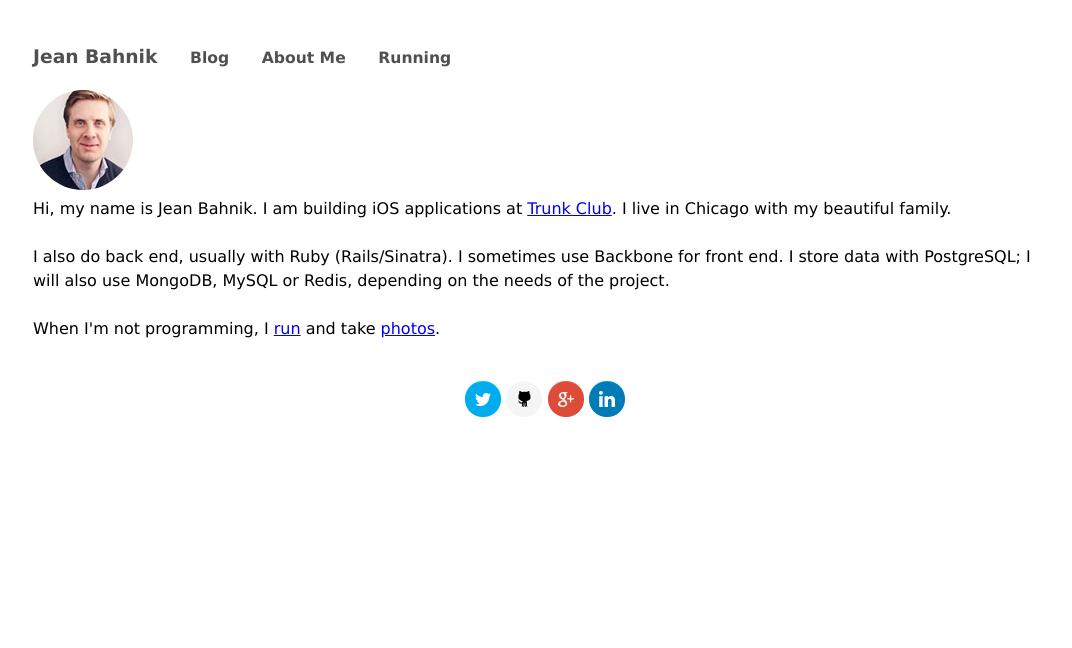
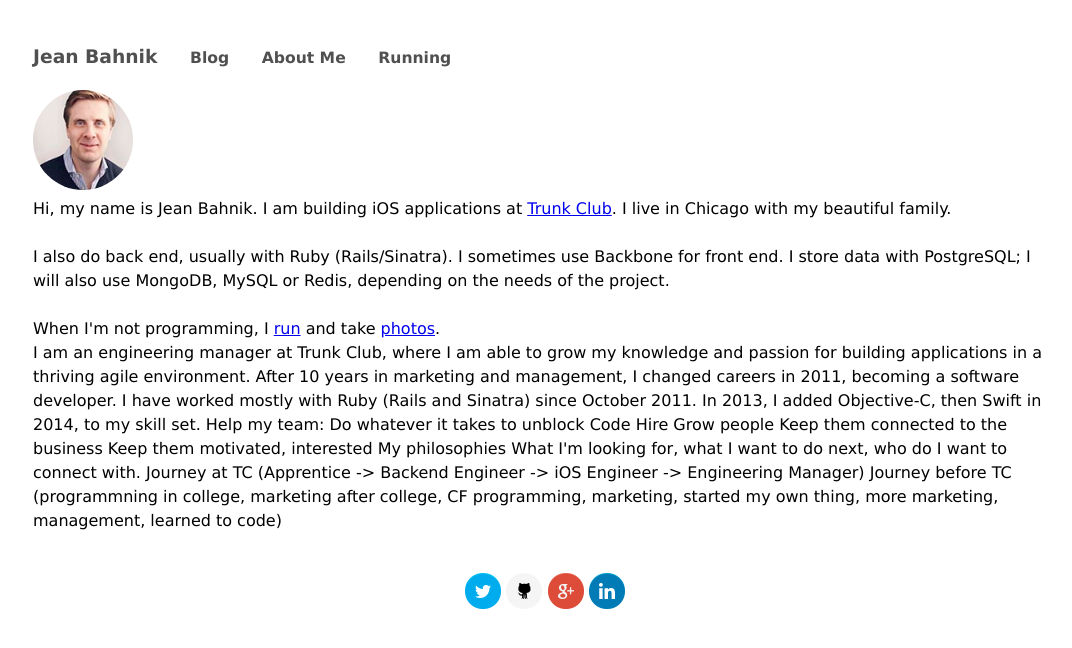
Before and after one commit to jeanbahnik/jeanbahnik.github.io, a Jekyll site: the page built from about/index.html, in a window 1280 px wide. Shown: the top 648 px of the page, without its empty margins (95-1167 px from the left). Built offline with Jekyll 4.4.1, drawn with Linux system fonts in a browser that asks for light colours.

Commit message:
first draft

```diff
--- a/about/index.html
+++ b/about/index.html
@@ -10,3 +10,22 @@ layout: default
   I also do back end, usually with Ruby (Rails/Sinatra). I sometimes use Backbone for front end. I store data with PostgreSQL; I will also use MongoDB, MySQL or Redis, depending on the needs of the project.<br/><br/>
   When I'm not programming, I <a href="races.html">run</a> and take <a href="http://500px.com/jeanbahnik">photos</a>.
 </section>
+
+
+
+I am an engineering manager at Trunk Club, where I am able to grow my knowledge and passion for building applications in a thriving agile environment. After 10 years in marketing and management, I changed careers in 2011, becoming a software developer. I have worked mostly with Ruby (Rails and Sinatra) since October 2011. In 2013, I added Objective-C, then Swift in 2014, to my skill set.
+
+Help my team:
+Do whatever it takes to unblock
+Code
+Hire
+Grow people
+Keep them connected to the business
+Keep them motivated, interested
+
+My philosophies
+
+What I'm looking for, what I want to do next, who do I want to connect with.
+
+Journey at TC (Apprentice -> Backend Engineer -> iOS Engineer -> Engineering Manager)
+Journey before TC (programmning in college, marketing after college, CF programming, marketing, started my own thing, more marketing, management, learned to code)
```
